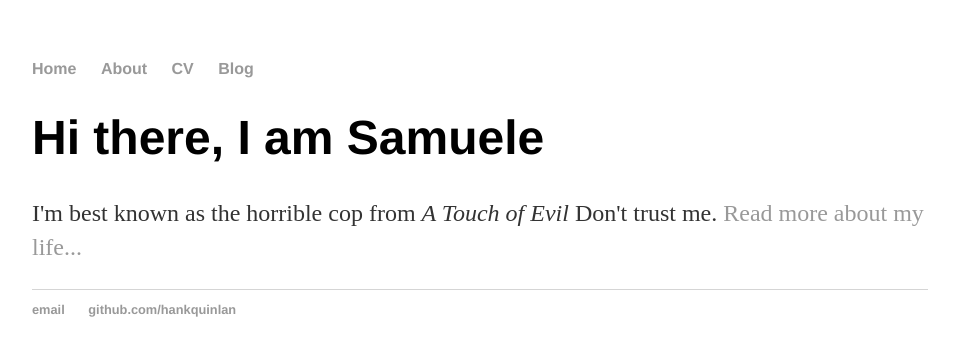
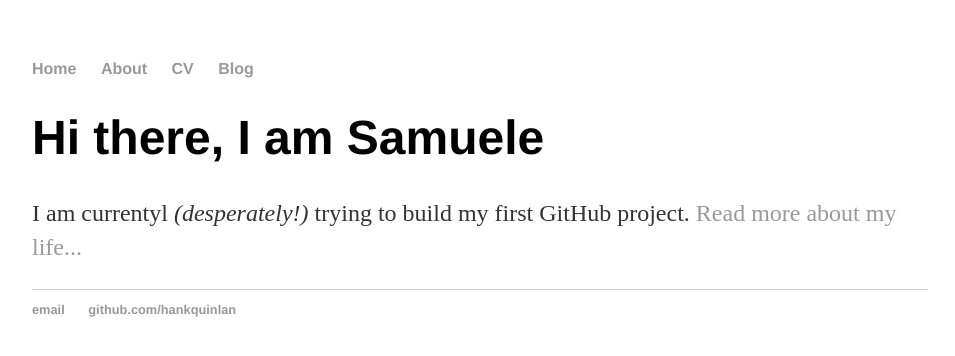
Before and after one commit to sgiani95/sgiani95.github.io, a Jekyll site: the page built from index.html, in a window 1280 px wide. Shown: the top 356 px of the page, without its empty margins (160-1115 px from the left). Built offline with Jekyll 4.4.1, drawn with Linux system fonts in a browser that asks for light colours.

Commit message:
Update index.html

```diff
--- a/index.html
+++ b/index.html
@@ -8,5 +8,5 @@ title: Laboratory Safety Specialist at Empa, the Swiss Federal Laboratories for
 
 <div class="blurb">
 	<h1>Hi there, I am Samuele</h1>
-	<p>I'm best known as the horrible cop from <em>A Touch of Evil</em> Don't trust me. <a href="/about">Read more about my life...</a></p>
+	<p>I am currentyl <em>(desperately!)</em> trying to build my first GitHub project. <a href="/about">Read more about my life...</a></p>
 </div><!-- /.blurb -->
```
